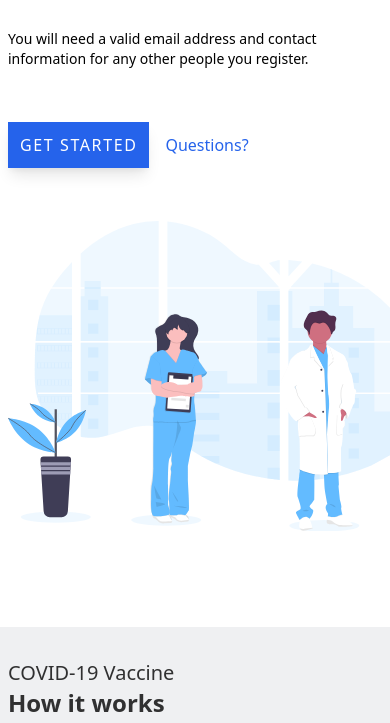
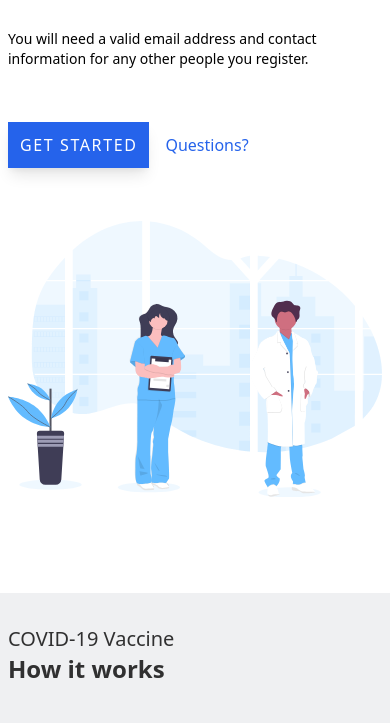
Before and after one commit to dannyrb/wyandotgetvaccinated.com, a Gatsby site: page / in a window 390 px wide. Shown: the part 371-1094 px from the top of the page. Built offline with nearby package versions, Linux system fonts and the light colour scheme; Gatsby itself is replaced by a stand-in of ours.

Commit message:
fix remaining responsive issues

```diff
--- a/src/pages/index.js
+++ b/src/pages/index.js
@@ -31,8 +31,8 @@ const IndexPage = () => {
               <Link className="text-blue-600" to="/faq">Questions?</Link>
             </div>
 
-            <div className="self-center mt-8 mb-8 mx-auto">
-              <div className="w-full" style={{ width: '420px' }}>
+            <div className="self-center mt-8 mb-8 mx-auto" style={{ flexGrow: '1' }}>
+              <div className="w-full" style={{ maxWidth: '500px', minWidth: '200px' }}>
                 <DoctorImage />
               </div>
             </div>
```
